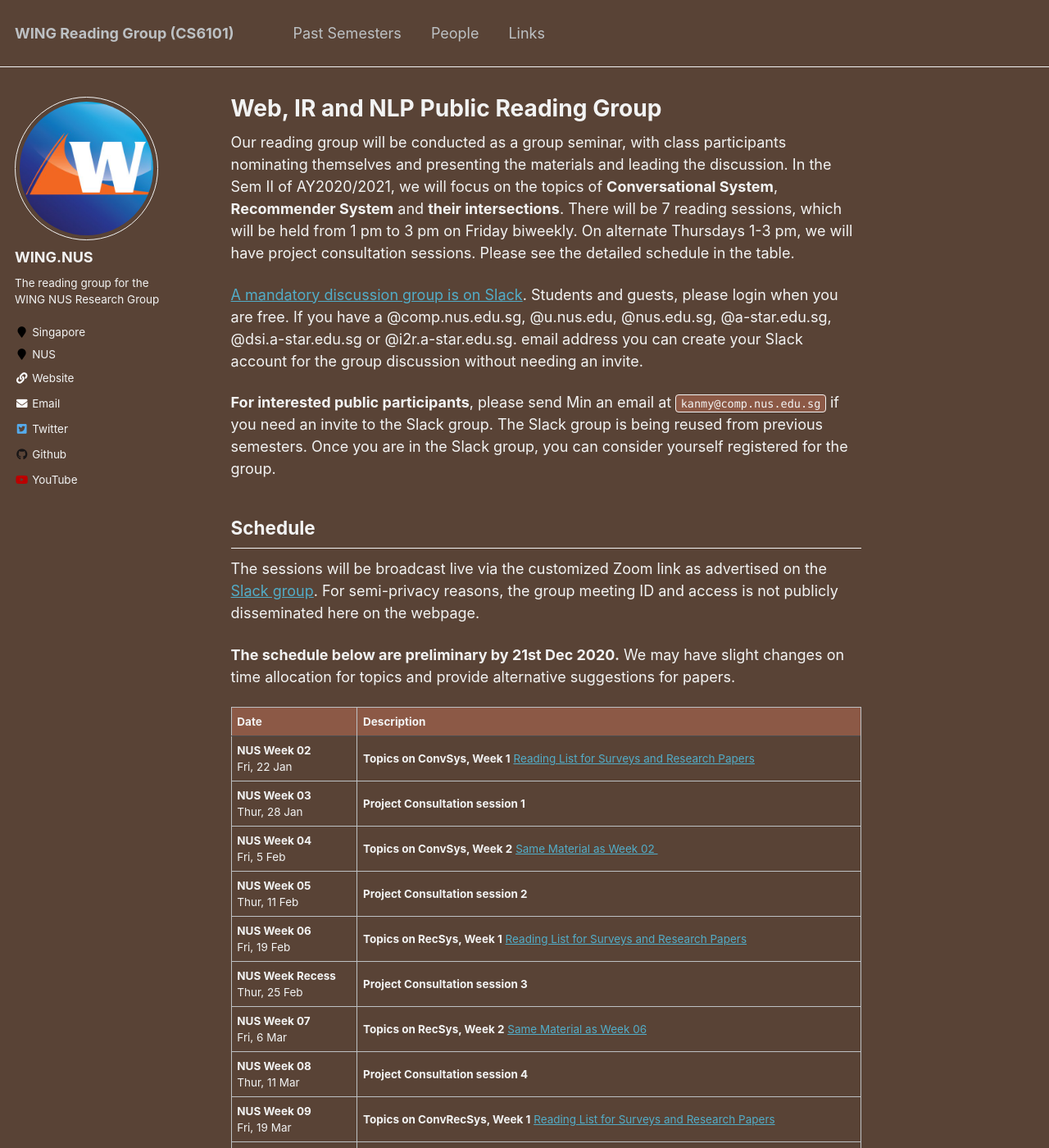
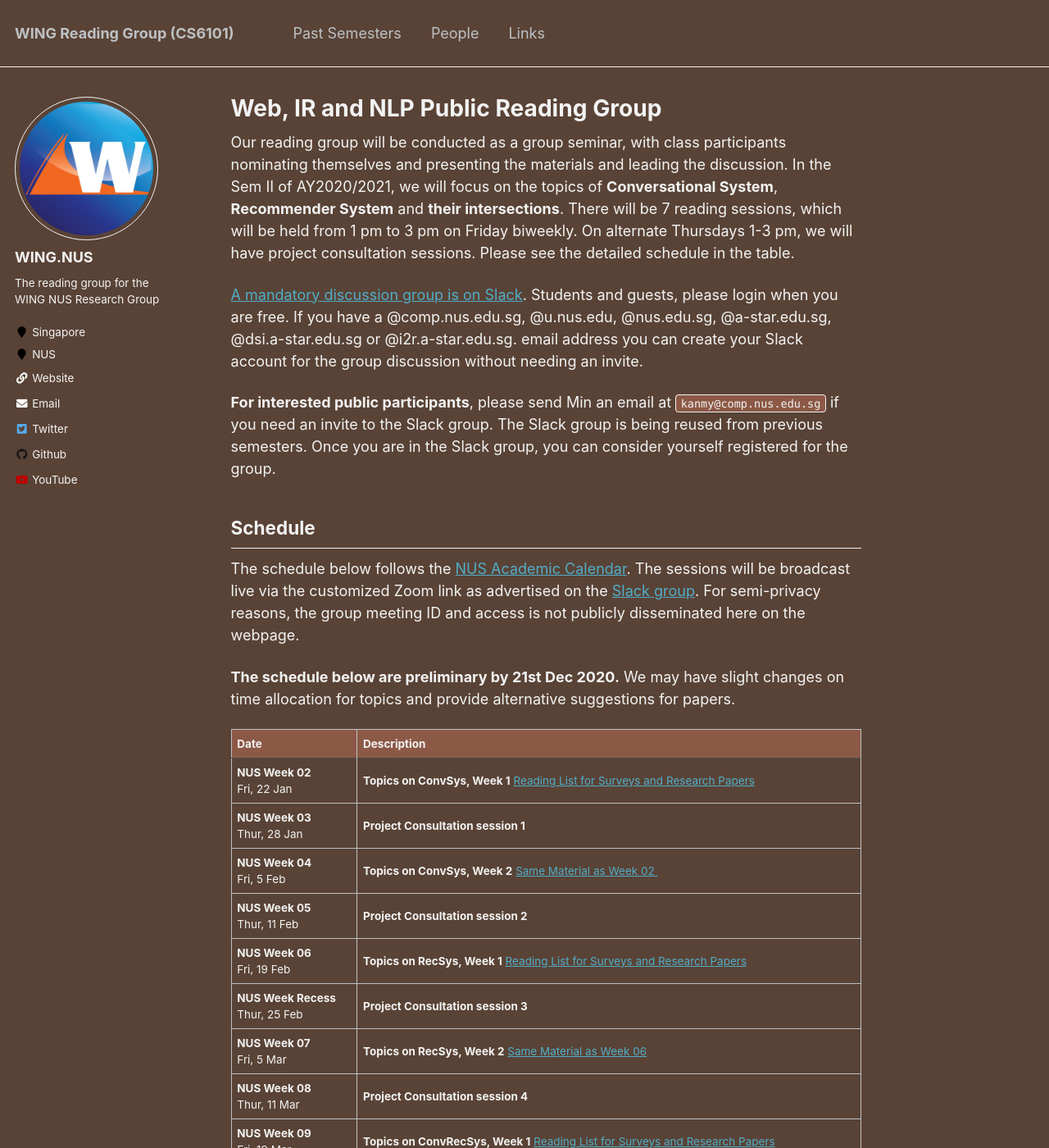
Before and after one commit to WING-NUS/cs6101, a Jekyll site: the page built from _pages/about.md, in a window 1280 px wide and 1400 px high. Shown: the whole window at 82% size. Built offline with Jekyll 4.4.1, drawn with Linux system fonts in a browser that asks for light colours.

Commit message:
fix Week 7 & add Hyperlink to NUS Aca Calendar

```diff
--- a/_pages/about.md
+++ b/_pages/about.md
@@ -15,7 +15,7 @@ In the Sem II of AY2020/2021, we will focus on the topics of **Conversational Sy
 
 ## Schedule  {#schedule}
 
-The sessions will be broadcast live via the customized Zoom link as advertised on the [Slack group](http://cs6101.slack.com).  For semi-privacy reasons, the group meeting ID and access is not publicly disseminated here on the webpage.
+The schedule below follows the [NUS Academic Calendar](http://nus.edu.sg/registrar/docs/info/calendar/ay2020-2021.pdf). The sessions will be broadcast live via the customized Zoom link as advertised on the [Slack group](http://cs6101.slack.com).  For semi-privacy reasons, the group meeting ID and access is not publicly disseminated here on the webpage.
 
 **The schedule below are preliminary by 21st Dec 2020.** We may have slight changes on time allocation for topics and provide alternative suggestions for papers.
 
@@ -93,7 +93,7 @@ The sessions will be broadcast live via the customized Zoom link as advertised o
   </tr>
 
   <tr>
-  <td><b>NUS Week 07</b><br />Fri, 6 Mar
+  <td><b>NUS Week 07</b><br />Fri, 5 Mar
   </td>
   <td>
     <strong>Topics on RecSys, Week 2</strong> <a href="https://wing-nus.github.io/cs6101/paper-RecSys">Same Material as Week 06</a>
```
